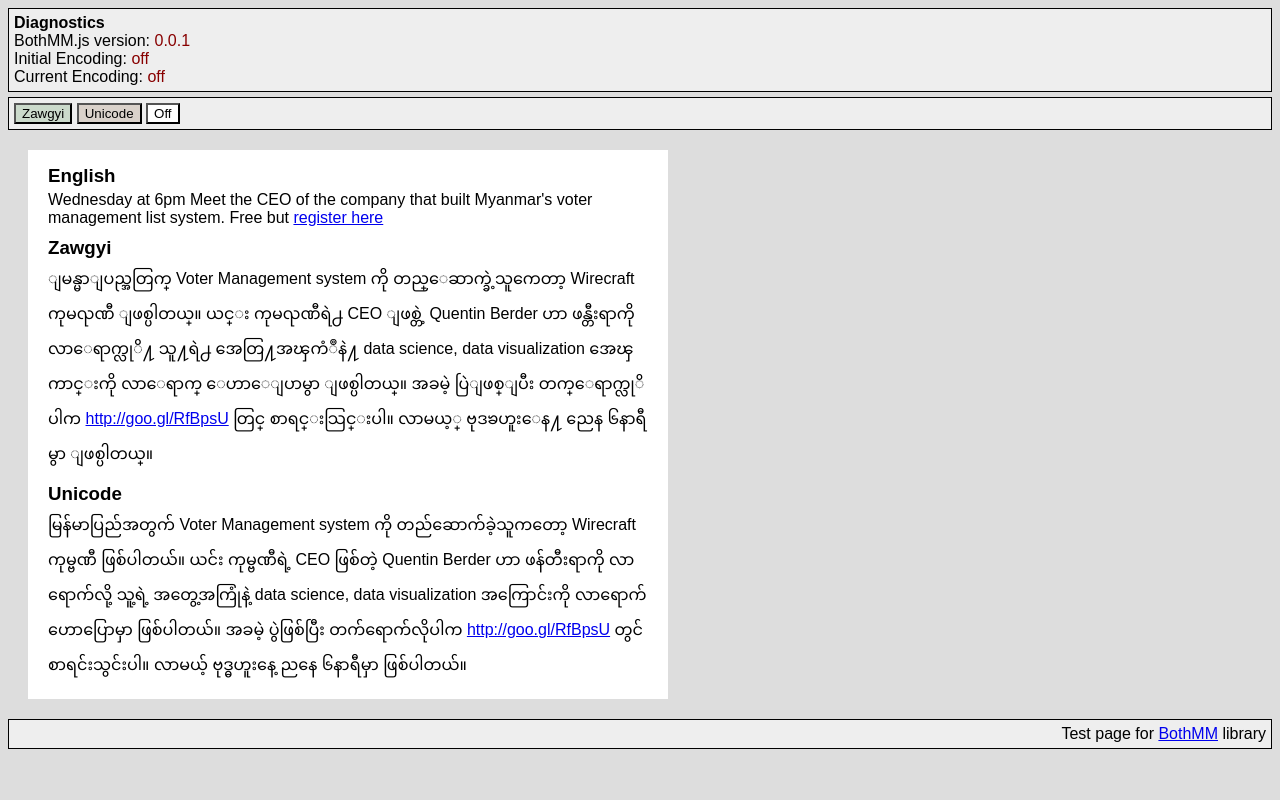
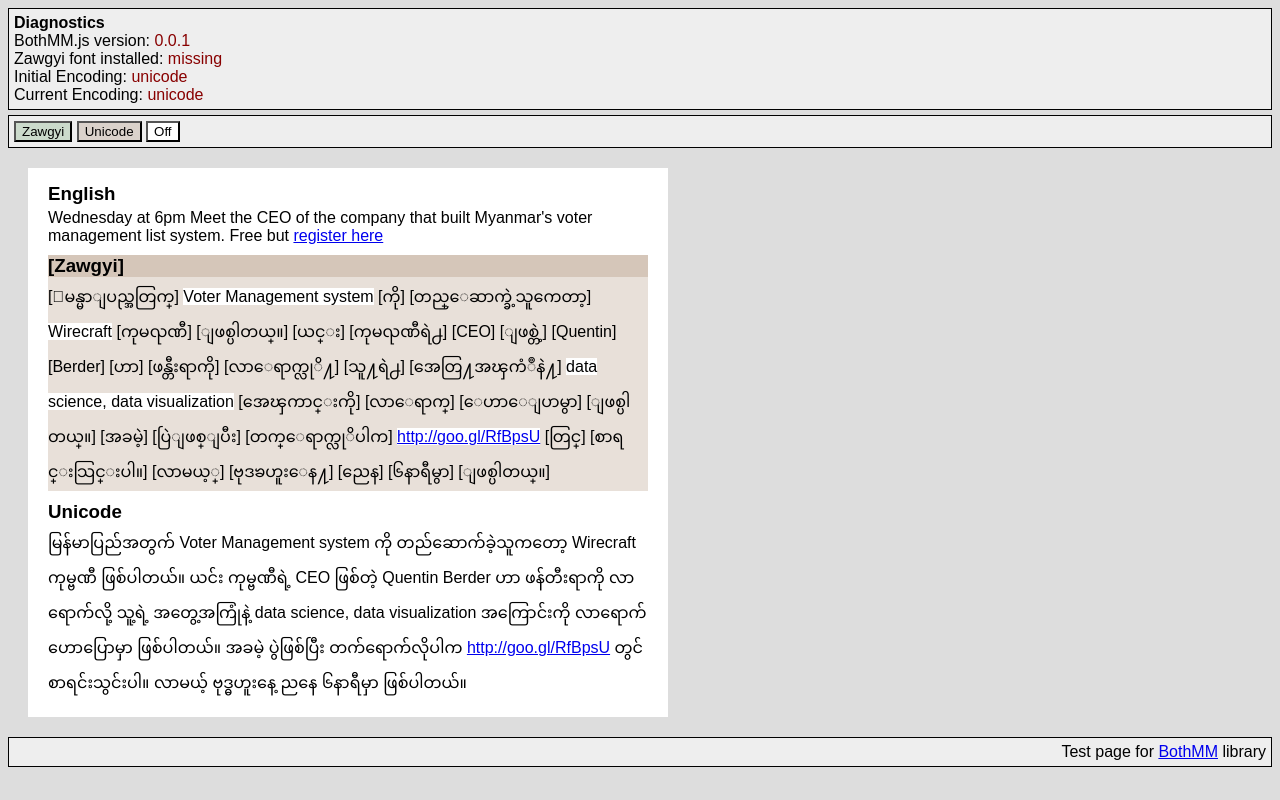
Before and after one commit to kindredwt/BothMM, a plain HTML site: page example-advanced.html in a window 1280 px wide. Drawn offline with Linux system fonts and the light colour scheme.

Commit message:
Detect presence of Zawgyi font at startup and choose presentation encoding based on that.

```diff
--- a/both-mm.js
+++ b/both-mm.js
@@ -1,3 +1,5 @@
+// Copyright: Logi Ragnarsson 2015 logi@logi.org
+
 /**
  * Global object for scripting the BothMM library.
  *
@@ -18,6 +20,34 @@ BothMM = {
         } else {
             setTimeout(f, 0);
         }
+    },
+
+    /**
+     * Tests whether a given font is installed in the user's browser.
+     *
+     * It works by constructing a <div/> with some text in the requested font,
+     * but either "sans-serif" or "monospace" as the backup font. If the font
+     * exists, the browser will use that font and both elements have the same
+     * width. If the font does not exist, the fallback fonts have very
+     * different widths.
+     *
+     * @param {string} font The name of the font to test for
+     * @returns {boolean} Whether the font is available
+     */
+    hasFont: function (font) {
+        var node = document.createElement('div');
+        node.innerHTML = '<span style="position:absolute!important;width:auto!important;font-size:100px!important;left:-999px">. . .</span>';
+        node = node.firstChild;
+
+        node.style.fontFamily = font + ', sans-serif';
+        document.body.appendChild(node);
+        var widthOrSans = node.clientWidth;
+        node.style.fontFamily = font + ', monospace';
+        var widthOrMono = node.clientWidth;
+        document.body.removeChild(node);
+
+        console.log(font, widthOrSans == widthOrMono ? 'exists' : 'is bogus', widthOrSans, widthOrMono);
+        return widthOrSans == widthOrMono;
     },
 
     VERSION: "0.0.1"
@@ -188,13 +218,17 @@ BothMM = {
         // Discovery
 
         // TODO: Load encoding from cookie
-        // TODO: Detect Zawgyi font and set encoding accordingly
+
+        /**
+         * One of 'missing', 'installed', 'dominant'
+         */
+        BothMM.zawgyiFontState = BothMM.hasFont('Zawgyi-One') ? 'installed' : 'missing';
 
         /**
          * Translate elements to use this presentation.
          * @type {string} (zawgyi|unicode|off)
          */
-        BothMM.encoding = "off";
+        BothMM.encoding = BothMM.zawgyiFontState == 'installed' ? 'zawgyi' : 'unicode';
 
         /**
          * The DOM elements to translate. Defaults to anything with a [both-mm] attribute,
--- a/example-advanced.html
+++ b/example-advanced.html
@@ -13,19 +13,19 @@
 
     <div>
         <span class="key">BothMM.js version:</span>
-        <span class="val" id="both-mm-version">unknown</span>
+        <span class="val" id="both-mm-version"></span>
     </div>
-    <!--div>
-        <span class="key">Zawgy font installed:</span>
-        <span class="val" id="has-zawgy-font">unknown</span>
-    </div-->
+    <div>
+        <span class="key">Zawgyi font installed:</span>
+        <span class="val" id="has-zawgyi-font"></span>
+    </div>
     <div>
         <span class="key">Initial Encoding:</span>
-        <span class="val" id="initial-encoding">unknown</span>
+        <span class="val" id="initial-encoding"></span>
     </div>
     <div>
         <span class="key">Current Encoding:</span>
-        <span class="val" id="current-encoding">unknown</span>
+        <span class="val" id="current-encoding"></span>
     </div>
 </div>
 
@@ -77,8 +77,10 @@
 <script>
     BothMM.ready(function () {
         document.getElementById("both-mm-version").textContent = BothMM.VERSION;
+        document.getElementById("has-zawgyi-font").textContent = BothMM.zawgyiFontState;
         document.getElementById("initial-encoding").textContent = BothMM.encoding;
         document.getElementById("current-encoding").textContent = BothMM.encoding;
+
         BothMM.afterEncodingChange(function (before, after) {
             if (console && console.log) {
                 console.log("Encoding changed: " + before + " -> " + after);
```
